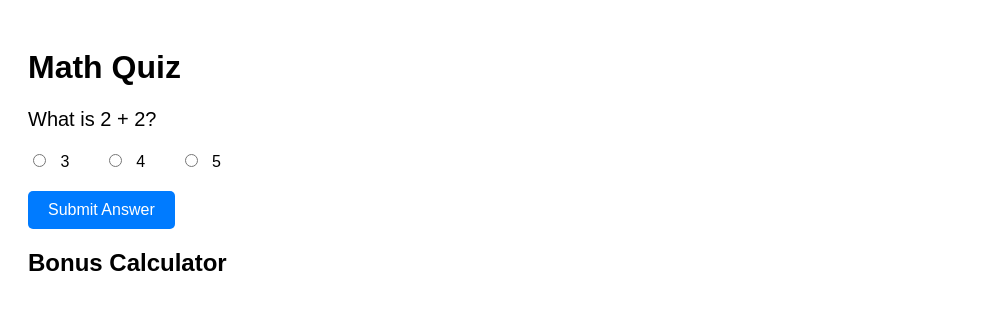
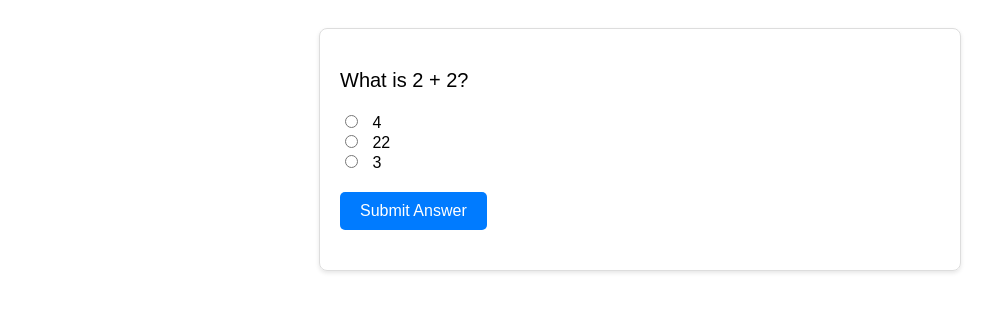
Before and after one commit to AKN-Antony/ALX_Simple_Quiz, a plain HTML site: page index.html in a window 1280 px wide. Shown: the whole page, without its empty margins (0-996 px from the left). Drawn offline with Linux system fonts and the light colour scheme.

Commit message:
Updated index.html

```diff
--- a/index.html
+++ b/index.html
@@ -7,35 +7,19 @@
     <link rel="stylesheet" href="style.css">
 </head>
 <body>
-    <div class="quiz-container">
-        <h1>Math Quiz</h1>
-
-        <div id="quiz-question">
-            What is 2 + 2?
+     <div id="quiz-container">
+        <p id="quiz-question">What is 2 + 2?</p>
+        <div>
+            <input type="radio" id="choice1" name="quiz" value="4">
+            <label for="choice1">4</label><br>
+            <input type="radio" id="choice2" name="quiz" value="22">
+            <label for="choice2">22</label><br>
+            <input type="radio" id="choice3" name="quiz" value="3">
+            <label for="choice3">3</label>
         </div>
-
-        <div class="options">
-            <label>
-                <input type="radio" name="quiz" value="3"> 3
-            </label>
-            <label>
-                <input type="radio" name="quiz" value="4"> 4
-            </label>
-            <label>
-                <input type="radio" name="quiz" value="5"> 5
-            </label>
-        </div>
-
         <button id="submit-answer">Submit Answer</button>
-
-        <div id="feedback"></div>
-
-        <div class="calculator-container">
-            <h2>Bonus Calculator</h2>
-            <!-- Calculator HTML remains the same -->
-        </div>
+        <p id="feedback"></p>
     </div>
-
-    <script src="script.js"></script>
+    <script src="quiz.js"></script>
 </body>
 </html>
```
